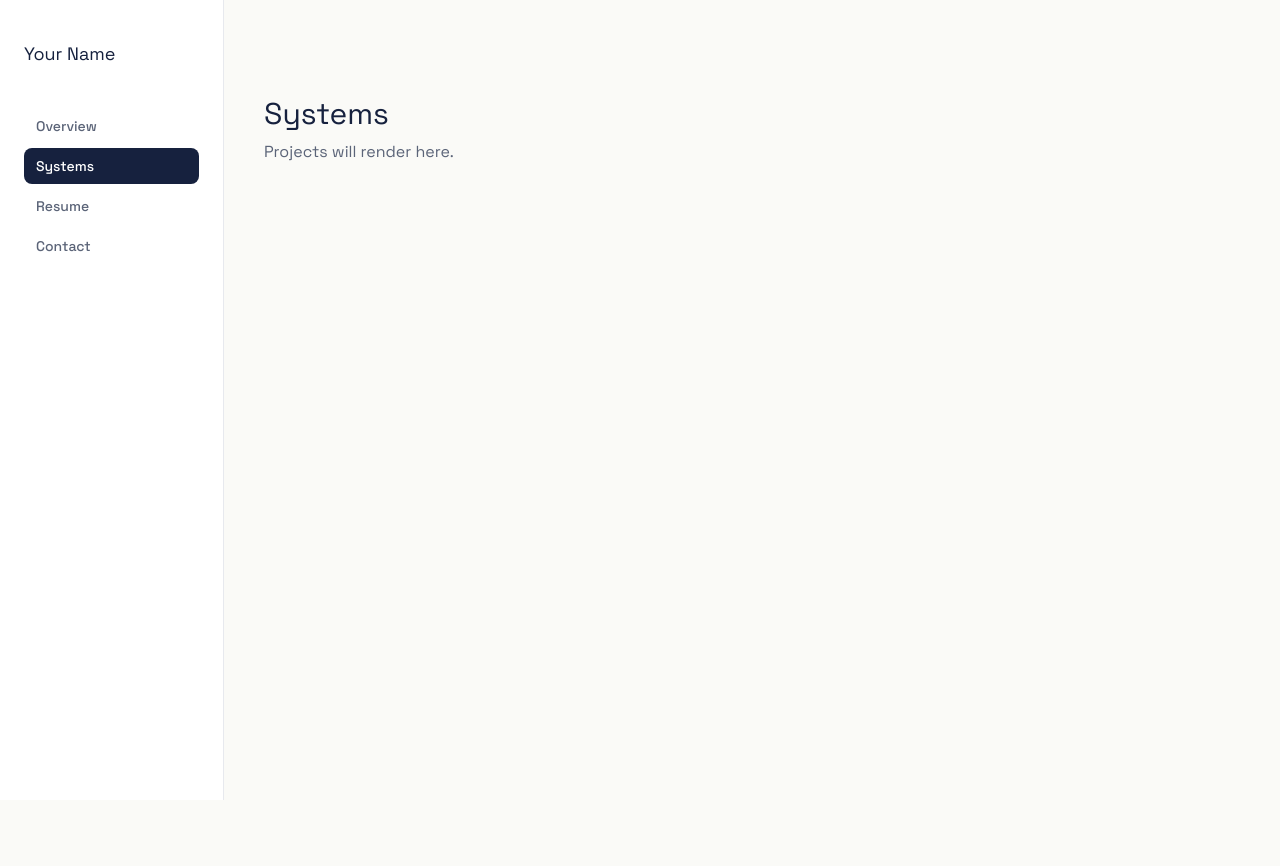
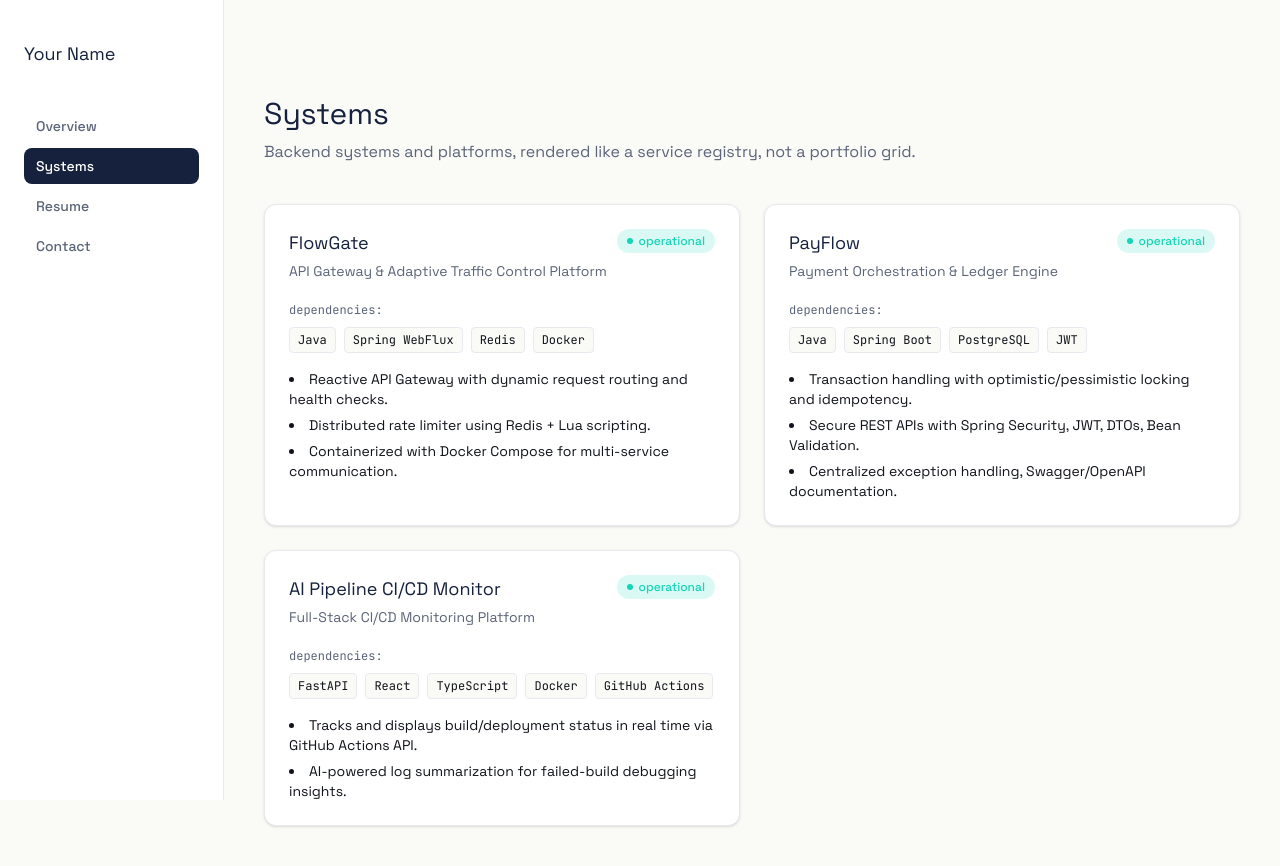
Before and after one commit to niteshmishra0201/portfolio-website, a Next.js app: page /systems in a window 1280 px wide. Shown: the top 866 px of the page. Before the commit the page ends 800 px from the top, so only its background shows below. Built offline with nearby package versions, Linux system fonts and the light colour scheme.

Commit message:
added all project section

```diff
--- a/src/app/systems/page.tsx
+++ b/src/app/systems/page.tsx
@@ -1,10 +1,107 @@
 import Section from "@/components/ui/Section";
+import Card from "@/components/ui/Card";
+import Badge from "@/components/ui/Badge";
+import { projects } from "@/lib/resume-data";
+
+const statusLabel: Record<string, string> = {
+  operational: "operational",
+  live: "live",
+  "in-development": "in development",
+};
+
+const statusBadgeStatus: Record<
+  string,
+  "success" | "live" | "neutral"
+> = {
+  operational: "success",
+  live: "live",
+  "in-development": "neutral",
+};
 
 export default function SystemsPage() {
   return (
-    <Section id="systems">
-      <h1 className="font-display text-3xl text-ink">Systems</h1>
-      <p className="text-text-secondary mt-2">Projects will render here.</p>
-    </Section>
+    <main>
+      <Section id="systems">
+        <h1 className="font-display text-3xl text-ink">Systems</h1>
+
+        <p className="text-text-secondary mt-2 max-w-2xl">
+          Backend systems and platforms, rendered like a service registry, not
+          a portfolio grid.
+        </p>
+
+        <div className="grid md:grid-cols-2 gap-6 mt-10">
+          {projects.map((project) => (
+            <Card key={project.slug}>
+              <div className="flex justify-between items-start gap-2">
+                <h2 className="font-display text-lg text-ink">
+                  {project.name}
+                </h2>
+
+                <Badge status={statusBadgeStatus[project.status]}>
+                  {statusLabel[project.status]}
+                </Badge>
+              </div>
+
+              <p className="text-text-secondary text-sm mt-1">
+                {project.tagline}
+              </p>
+
+              <div className="mt-4">
+                <span className="font-mono text-xs text-text-secondary">
+                  dependencies:
+                </span>
+
+                <div className="flex flex-wrap gap-2 mt-1.5">
+                  {project.stack.map((tech) => (
+                    <span
+                      key={tech}
+                      className="font-mono text-xs bg-background border border-border rounded px-2 py-1"
+                    >
+                      {tech}
+                    </span>
+                  ))}
+                </div>
+              </div>
+
+              <ul className="mt-4 space-y-1.5 text-sm text-text-primary list-disc list-inside">
+                {project.points.map((point) => (
+                  <li key={point}>{point}</li>
+                ))}
+              </ul>
+
+              {(project.githubUrl || project.liveUrl) && (
+                <div className="mt-4 pt-4 border-t border-border">
+                  <span className="font-mono text-xs text-text-secondary">
+                    endpoint:
+                  </span>
+
+                  {project.liveUrl ? (
+                    <a
+                      href={project.liveUrl}
+                      target="_blank"
+                      rel="noopener noreferrer"
+                      className="font-mono text-xs text-lightning underline ml-2"
+                    >
+                      {project.liveUrl}
+                    </a>
+                  ) : null}
+
+                  {project.githubUrl ? (
+                    <a
+                      href={project.githubUrl}
+                      target="_blank"
+                      rel="noopener noreferrer"
+                      className="font-mono text-xs text-lightning underline ml-3"
+                    >
+                      GitHub Repo
+                    </a>
+                  ) : null}
+                </div>
+              )}
+            </Card>
+          ))}
+        </div>
+      </Section>
+    </main>
   );
 }
```
